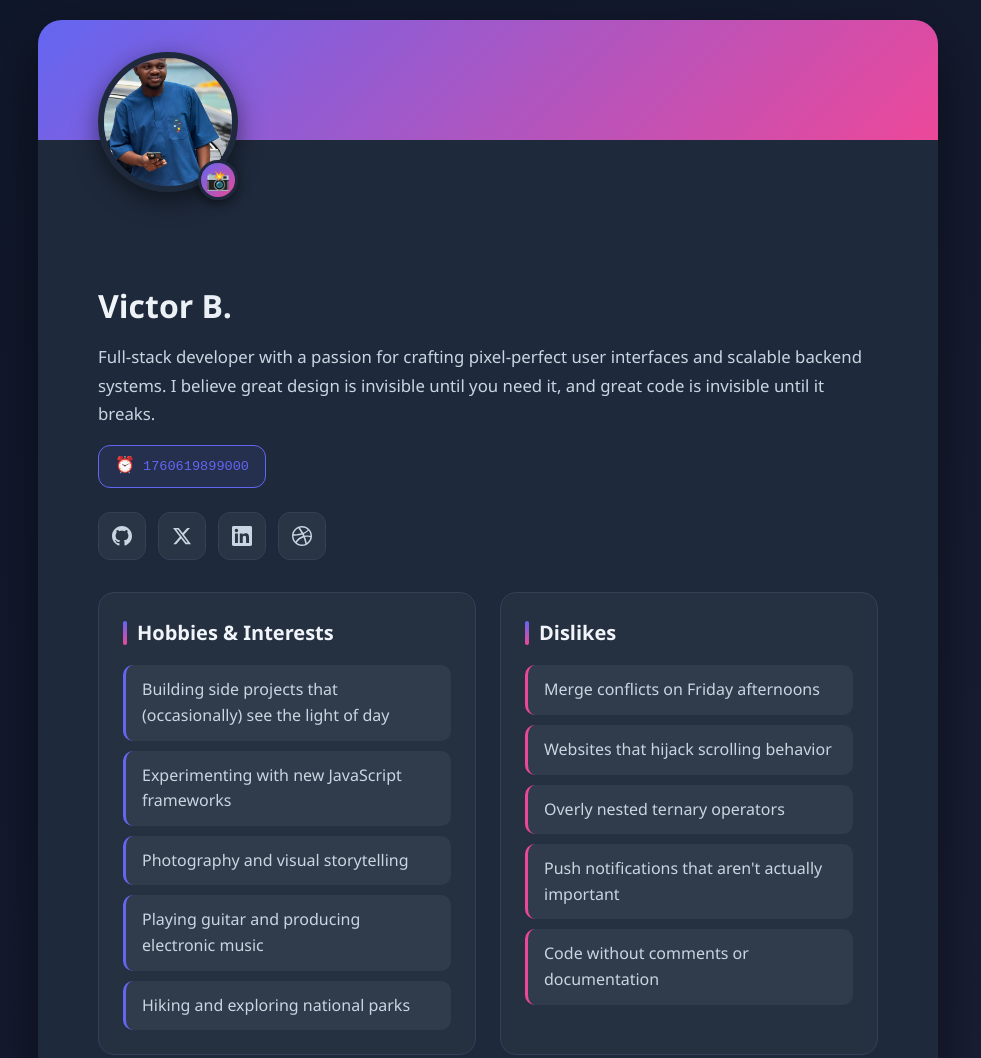
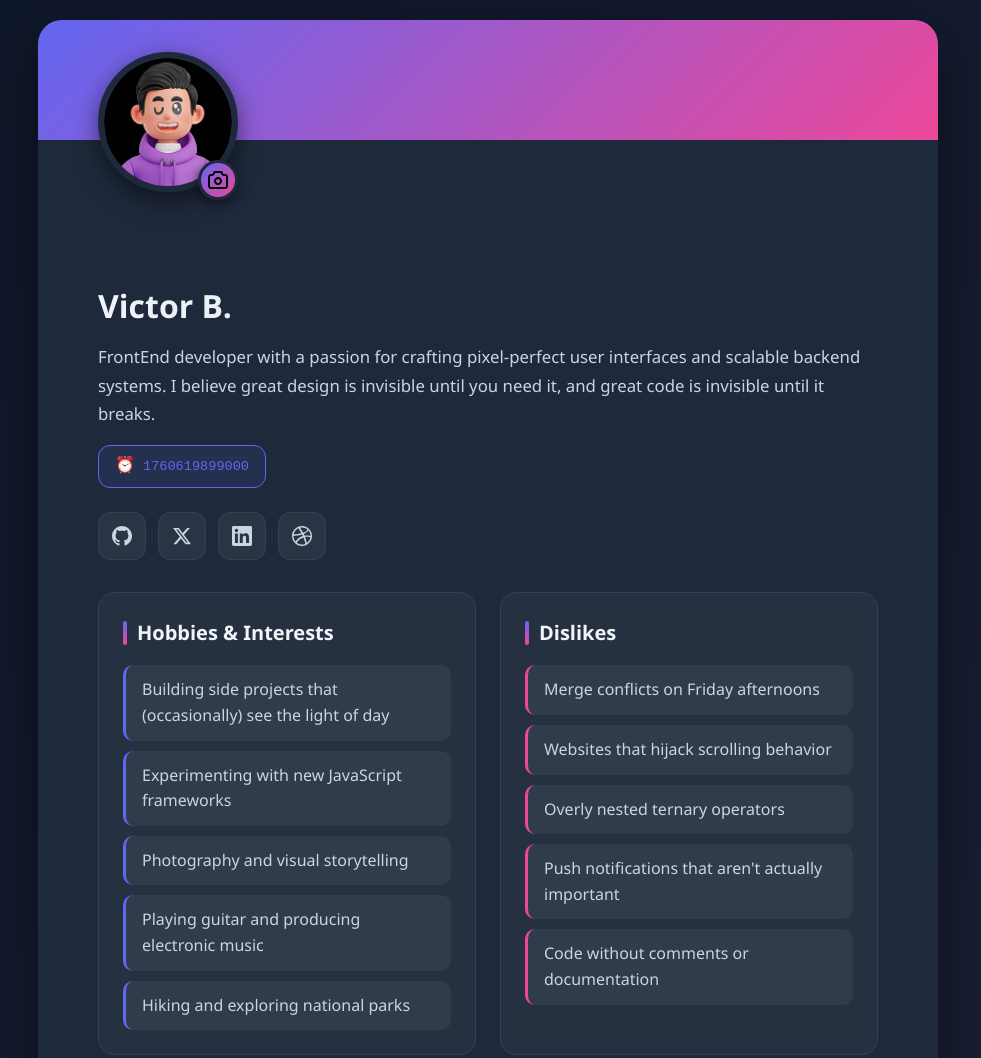
Before and after one commit to Victorbjay/profile-card-stage0, a plain HTML site: page index.html in a window 1280 px wide. Shown: the top 1058 px of the page, without its empty margins (152-1133 px from the left). Drawn offline with Linux system fonts and the light colour scheme.

Commit message:
update live-url

```diff
--- a/index.html
+++ b/index.html
@@ -317,7 +317,7 @@
                 <img
                     data-testid="test-user-avatar"
                     id="avatarImage"
-                    src="/images/profile.png"
+                    src="/images/avatar.png"
                     alt="Profile picture of Victor B."
                 >
                 <input
@@ -332,7 +332,7 @@
                     class="upload-btn"
                     aria-label="Change profile picture"
                 >
-                    📸
+                    <img src="/images/camera.svg" alt="">
                 </button>
             </figure>
         </header>
@@ -342,7 +342,7 @@
                 <h2 data-testid="test-user-name">Victor B.</h2>
 
                 <p data-testid="test-user-bio">
-                    Full-stack developer with a passion for crafting pixel-perfect user interfaces and scalable backend systems.
+                    FrontEnd developer with a passion for crafting pixel-perfect user interfaces and scalable backend systems.
                     I believe great design is invisible until you need it, and great code is invisible until it breaks.
                 </p>
 
```
